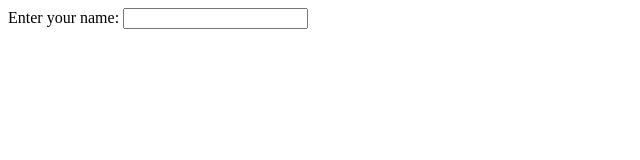
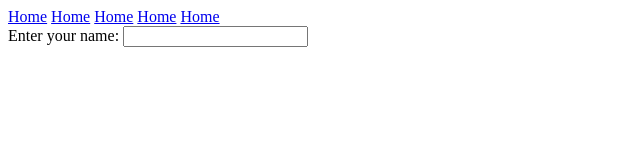
Before and after one commit to jenniferbrogee/jenniferbrogee.github.io, a plain HTML site: page sampleform.html in a window 1280 px wide. Shown: the whole page, without its empty margins (0-640 px from the left). Drawn offline with Linux system fonts and the light colour scheme.

Commit message:
Update sampleform.html

```diff
--- a/sampleform.html
+++ b/sampleform.html
@@ -8,9 +8,19 @@
 
 </head>
 <body>
+
+
+  <a href="https://edan-a.github.io/BarrierofLanguage.html">Home</a>
+  <a href="https://edan-a.github.io/page2.html">Home</a>
+  <a href="https://edan-a.github.io/page3.html">Home</a>
+  <a href="https://edan-a.github.io/page4.html">Home</a>
+  <a href="https://edan-a.github.io/page5.html">Home</a>
+
 <form method="post" action="mypage.html">
 Enter your name:
 <input type="text" name="firstname">
+
+
 </form>
 </body>
 </html>
```
